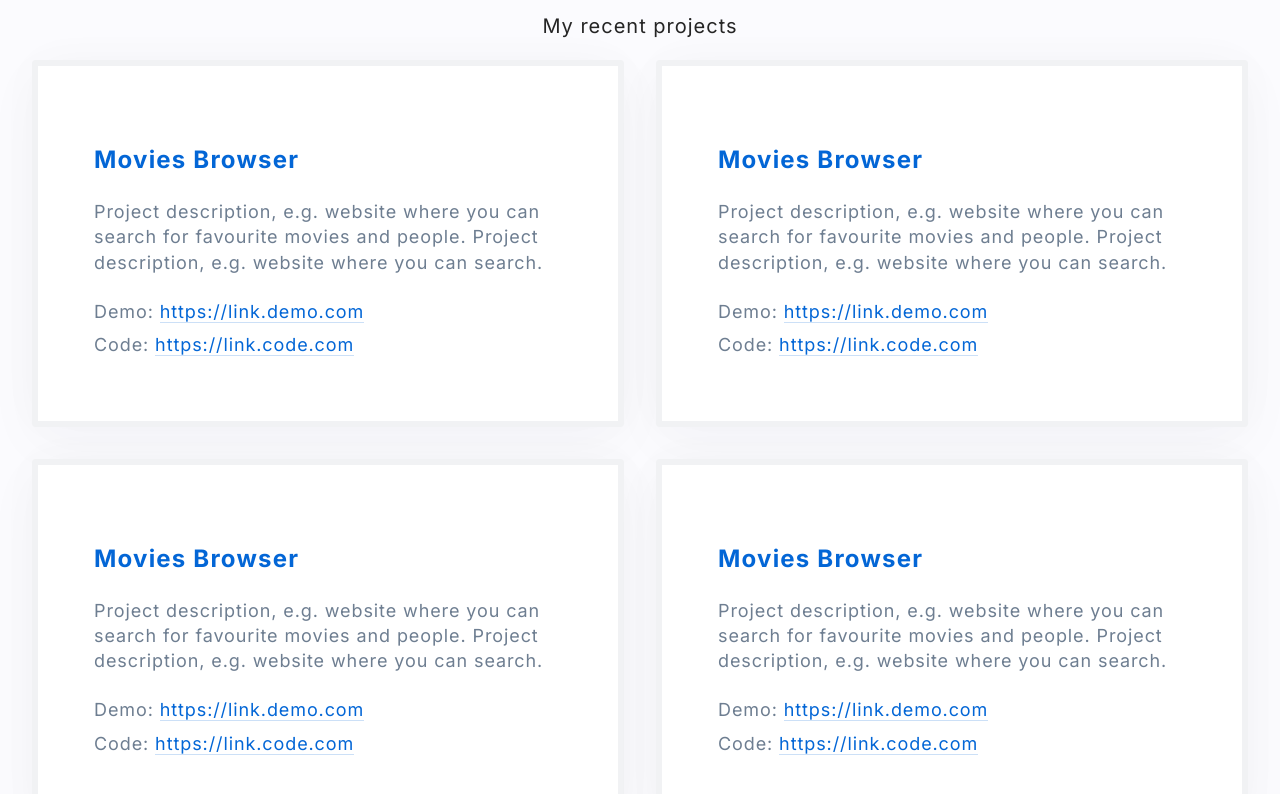
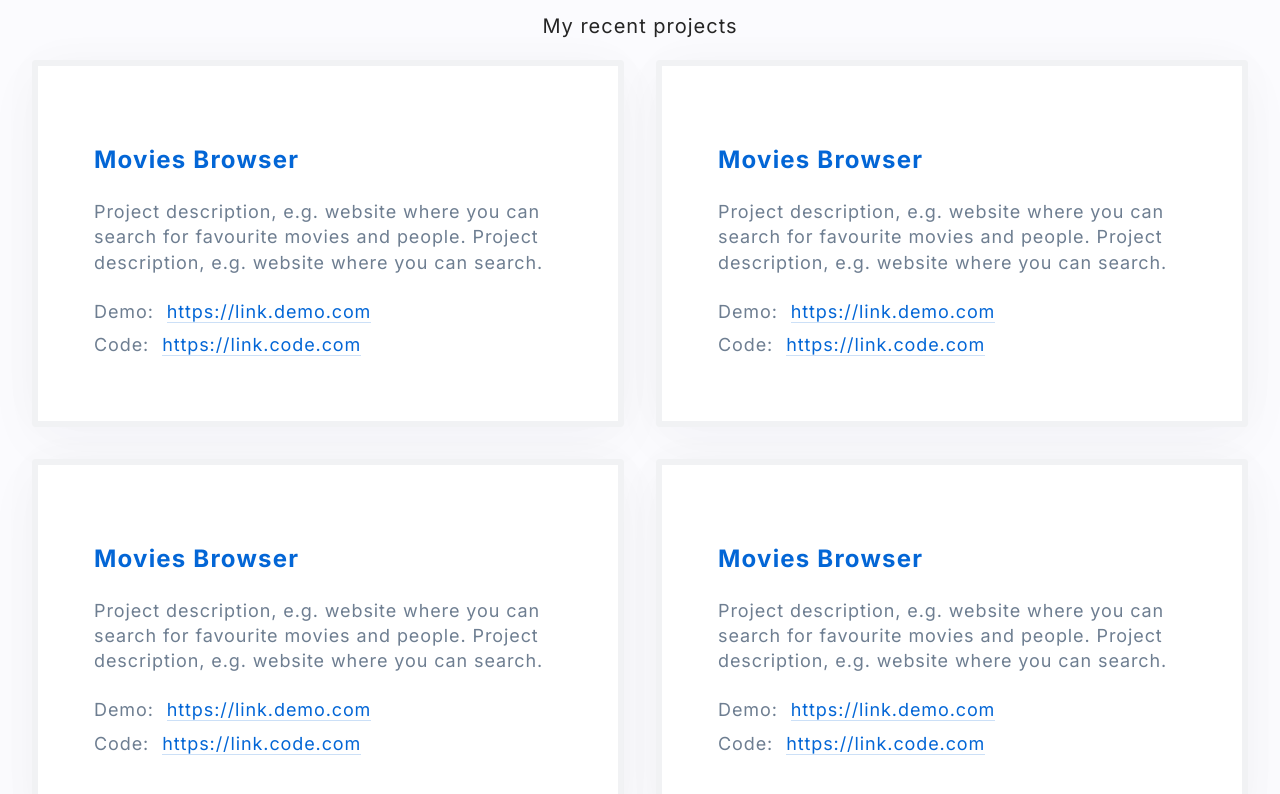
Before and after one commit to dickjaeger/personal-homepage, a React (Create React App) app: page / in a window 1280 px wide. Shown: the part 1650-2444 px from the top of the page. Built offline with nearby package versions, Linux system fonts and the light colour scheme.

Commit message:
added mleft margin to Link

```diff
--- a/src/Portfolio/ProjectTile/styled.js
+++ b/src/Portfolio/ProjectTile/styled.js
@@ -41,6 +41,7 @@ export const Link = styled(Paragraph)`
     color: ${({ theme: { colors } }) => colors.mainBlue};
     text-decoration: none;
     border-bottom: 1px solid ${({ theme: { colors } }) => colors.mainBlueBorder};
+    margin-left: 13px;
 
     &:hover {
         border-color: ${({ theme: { colors } }) => colors.mainBlue};
```
Also changed, not shown: src/Portfolio/ProjectTile/index.js (+6 -2 lines).
